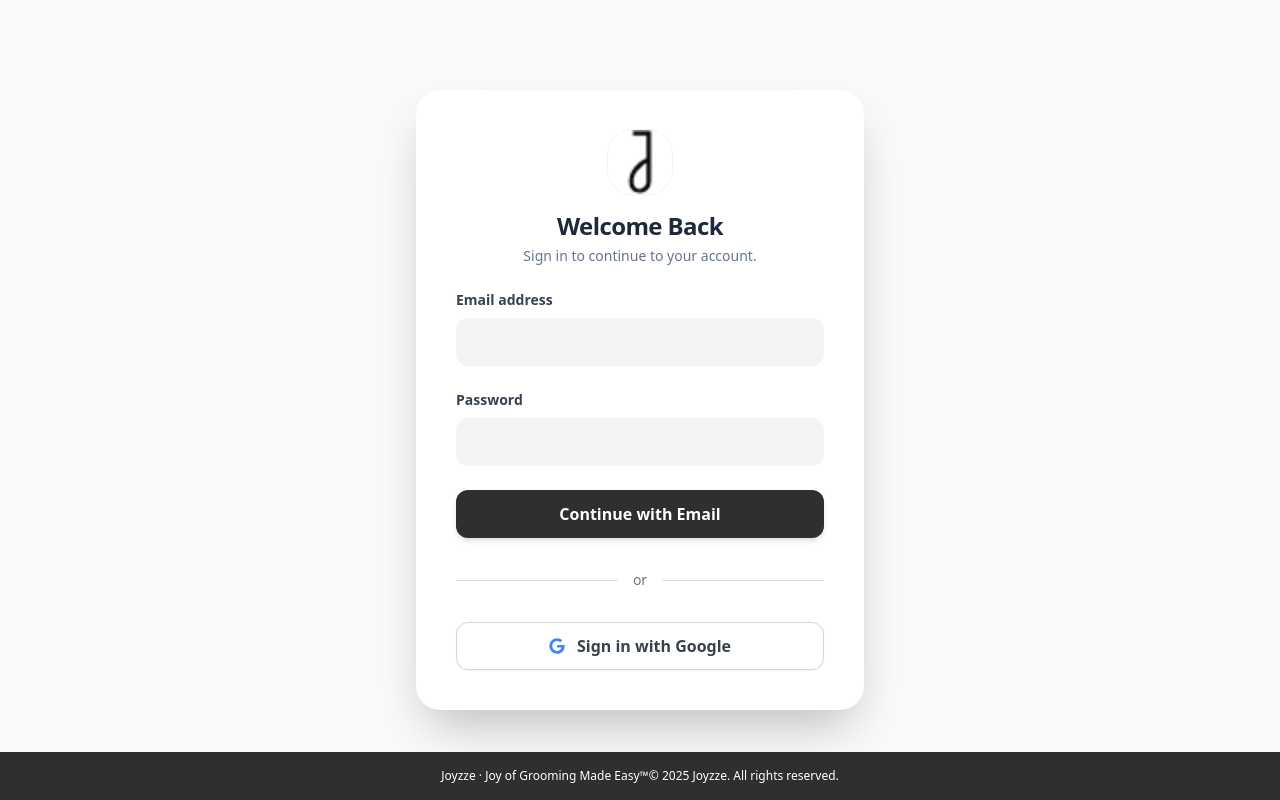
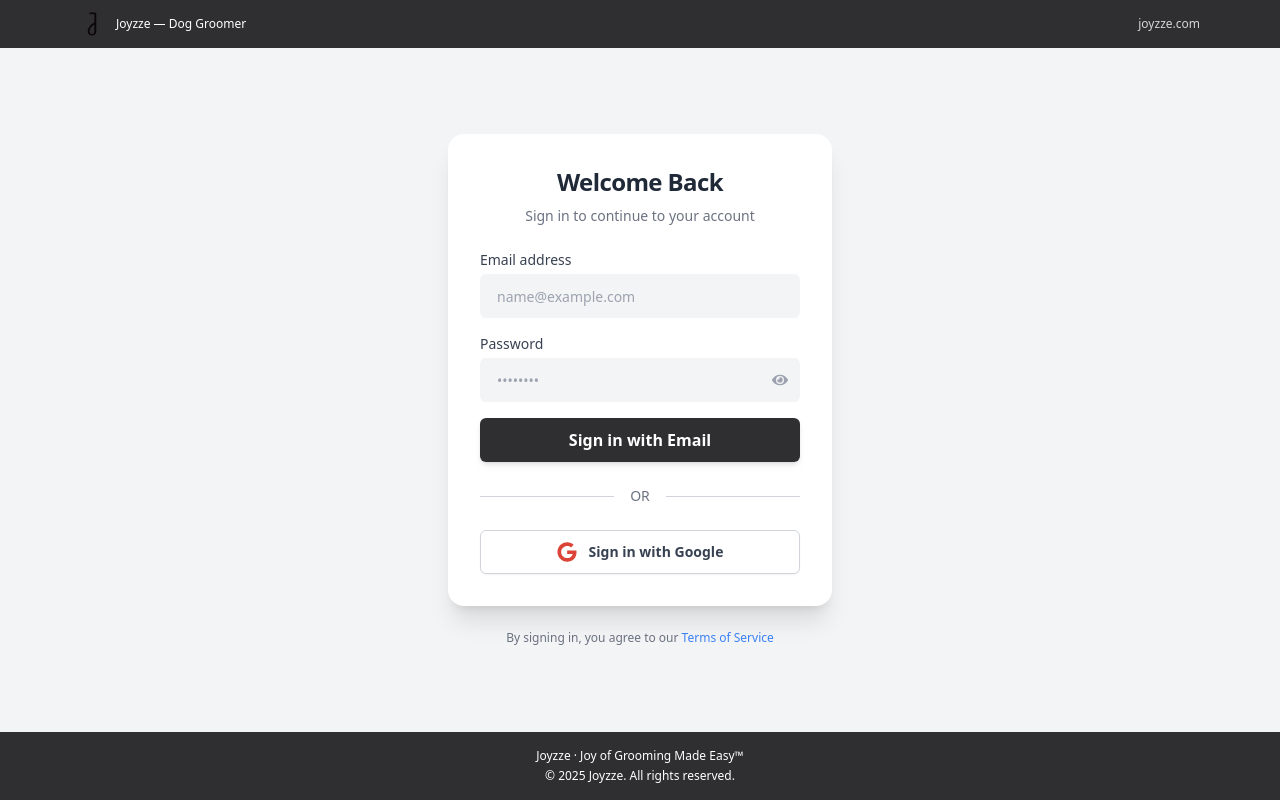
Before and after one commit to Rehan111-555/Groom-dog, a Next.js app: page /signin in a window 1280 px wide. Built offline with nearby package versions, Linux system fonts and the light colour scheme.

Commit message:
Update page.jsx

```diff
--- a/app/signin/page.jsx
+++ b/app/signin/page.jsx
@@ -3,17 +3,21 @@
 import { useState } from 'react';
 import { signIn } from 'next-auth/react';
 import { useRouter } from 'next/navigation';
-import { FaGoogle, FaSpinner } from 'react-icons/fa'; // Make sure to install react-icons: npm install react-icons
+import { FaGoogle, FaSpinner, FaEye, FaEyeSlash } from 'react-icons/fa';
 
-const BRAND = {
-  charcoal: '#2f2f31',
-  blue: '#4285F4',
+// Define a consistent color palette for the design
+const BRAND_COLORS = {
+  primary: '#2f2f31',
+  googleRed: '#DB4437',
+  inputBg: '#f8f9fa',
+  placeholder: '#a0a0a0',
 };
 
 export default function SignInPage() {
   const [loading, setLoading] = useState(false);
   const [email, setEmail] = useState('');
   const [password, setPassword] = useState('');
+  const [showPassword, setShowPassword] = useState(false);
   const router = useRouter();
 
   async function handleGoogle() {
@@ -46,80 +50,109 @@
   }
 
   return (
-    <main className="min-h-screen flex flex-col items-center justify-center p-4 bg-gray-50 font-sans">
+    <main className="min-h-screen flex flex-col bg-gray-100 font-sans">
 
-      {/* Centered Sign-in card */}
-      <section className="max-w-md w-full bg-white rounded-3xl shadow-2xl p-8 md:p-10 transform transition-transform duration-500 ease-in-out hover:scale-[1.01]">
-        <div className="flex flex-col items-center gap-4 mb-6 text-center">
-          <img
-            src="/dog-5.png"
-            alt="Joyzze logo"
-            className="w-16 h-16 rounded-3xl object-cover ring-1 ring-black/5"
-          />
-          <div>
-            <h1 className="text-2xl font-bold text-slate-800 tracking-tight">Welcome Back</h1>
-            <p className="text-sm text-slate-500 mt-1">Sign in to continue to your account.</p>
+      {/* Header */}
+      <header className="w-full text-xs text-white" style={{ backgroundColor: BRAND_COLORS.primary }}>
+        <div className="max-w-6xl mx-auto px-4 py-3 flex items-center justify-between">
+          <div className="flex items-center gap-3">
+            <img src="/dog-5.png" width={24} height={24} alt="Joyzze" className="rounded-full" />
+            <span>Joyzze — Dog Groomer</span>
           </div>
+          <a href="https://joyzze.com" className="opacity-80 hover:opacity-100 transition-opacity">joyzze.com</a>
+        </div>
+      </header>
+
+      {/* Main Content - Centered */}
+      <div className="flex-1 flex items-center justify-center p-4">
+        <div className="w-full max-w-sm">
+
+          {/* Sign-in Card */}
+          <section className="bg-white rounded-2xl shadow-xl p-8 transform transition-transform duration-300 hover:scale-[1.01]">
+            <div className="text-center mb-6">
+              <h1 className="text-2xl font-bold text-gray-800 tracking-tight">Welcome Back</h1>
+              <p className="text-sm text-gray-500 mt-2">Sign in to continue to your account</p>
             </div>
 
             {/* Email and Password Form */}
-        <form onSubmit={handleCredentials} className="space-y-6">
+            <form onSubmit={handleCredentials} className="space-y-4">
               <div>
-            <label htmlFor="email" className="block text-sm font-semibold text-gray-700 mb-2">Email address</label>
+                <label htmlFor="email" className="block text-sm font-medium text-gray-700">Email address</label>
                 <input
                   id="email"
                   type="email"
                   value={email}
                   onChange={(e) => setEmail(e.target.value)}
-              className="w-full h-12 rounded-xl px-4 text-sm bg-gray-100 border-2 border-transparent focus:border-blue-500 focus:outline-none transition-all duration-300"
+                  className="w-full h-11 rounded-md px-4 text-sm bg-gray-100 border border-transparent focus:border-blue-500 focus:ring-2 focus:ring-blue-500 focus:ring-opacity-50 transition-all duration-300 mt-1"
+                  placeholder="name@example.com"
                   required
                 />
               </div>
-          <div>
-            <label htmlFor="password" className="block text-sm font-semibold text-gray-700 mb-2">Password</label>
+
+              <div className="relative">
+                <label htmlFor="password" className="block text-sm font-medium text-gray-700">Password</label>
                 <input
                   id="password"
-              type="password"
+                  type={showPassword ? 'text' : 'password'}
                   value={password}
                   onChange={(e) => setPassword(e.target.value)}
-              className="w-full h-12 rounded-xl px-4 text-sm bg-gray-100 border-2 border-transparent focus:border-blue-500 focus:outline-none transition-all duration-300"
+                  className="w-full h-11 rounded-md px-4 text-sm bg-gray-100 border border-transparent focus:border-blue-500 focus:ring-2 focus:ring-blue-500 focus:ring-opacity-50 transition-all duration-300 mt-1"
+                  placeholder="••••••••"
                   required
                 />
+                <button
+                  type="button"
+                  onClick={() => setShowPassword(!showPassword)}
+                  className="absolute inset-y-0 right-0 top-6 pr-3 flex items-center text-gray-400 hover:text-gray-600 focus:outline-none"
+                  aria-label={showPassword ? 'Hide password' : 'Show password'}
+                >
+                  {showPassword ? <FaEyeSlash /> : <FaEye />}
+                </button>
               </div>
+
               <button
                 type="submit"
-            className="w-full h-12 rounded-xl text-white font-semibold shadow-md hover:shadow-lg transition disabled:opacity-70 disabled:cursor-not-allowed flex items-center justify-center"
-            style={{ backgroundColor: BRAND.charcoal }}
+                className="w-full h-11 rounded-md text-white font-semibold shadow-md hover:shadow-lg transition-all disabled:opacity-50 disabled:cursor-not-allowed flex items-center justify-center gap-2 mt-6"
+                style={{ backgroundColor: BRAND_COLORS.primary }}
                 disabled={loading}
               >
-            {loading ? <FaSpinner className="animate-spin" /> : 'Continue with Email'}
+                {loading ? <FaSpinner className="animate-spin" /> : 'Sign in with Email'}
               </button>
             </form>
 
             {/* Separator */}
-        <div className="my-8 flex items-center before:flex-1 before:border-t before:border-gray-300 before:content-[''] after:flex-1 after:border-t after:border-gray-300 after:content-['']">
-          <p className="mx-4 text-center text-sm text-gray-500">or</p>
+            <div className="my-6 flex items-center before:flex-1 before:border-t before:border-gray-300 before:content-[''] after:flex-1 after:border-t after:border-gray-300 after:content-['']">
+              <p className="mx-4 text-center text-sm text-gray-500">OR</p>
             </div>
 
             {/* Google Sign-in Button */}
             <button
-          className="w-full h-12 rounded-xl text-gray-700 bg-white border border-gray-300 font-semibold shadow-sm hover:bg-gray-50 transition disabled:opacity-70 disabled:cursor-not-allowed flex items-center justify-center gap-3"
+              className="w-full h-11 rounded-md text-gray-700 bg-white border border-gray-300 font-semibold shadow-sm hover:bg-gray-50 transition-all disabled:opacity-50 disabled:cursor-not-allowed flex items-center justify-center gap-3"
               onClick={handleGoogle}
               disabled={loading}
             >
-          <FaGoogle style={{ color: BRAND.blue }} />
-          {loading ? <FaSpinner className="animate-spin" /> : 'Sign in with Google'}
+              <FaGoogle className="text-xl" style={{ color: BRAND_COLORS.googleRed }} />
+              <span className="text-sm">Sign in with Google</span>
             </button>
-
           </section>
 
-      {/* Footer pinned to bottom */}
+          {/* Optional Footer/Legal Text */}
+          <div className="mt-6 text-center text-xs text-gray-500">
+            <p>
+              By signing in, you agree to our{' '}
+              <a href="#" className="text-blue-500 hover:underline">Terms of Service</a>
+            </p>
+          </div>
+        </div>
+      </div>
+
+      {/* Global Footer */}
       <footer
-        className="fixed bottom-0 w-full text-xs text-white p-4 text-center"
-        style={{ backgroundColor: BRAND.charcoal }}
+        className="w-full text-xs text-white p-4 text-center"
+        style={{ backgroundColor: BRAND_COLORS.primary }}
       >
         <span>Joyzze · Joy of Grooming Made Easy™</span>
-        <span>© {new Date().getFullYear()} Joyzze. All rights reserved.</span>
+        <span className="block mt-1">© {new Date().getFullYear()} Joyzze. All rights reserved.</span>
       </footer>
     </main>
   );
```
Lines whose indentation alone changed are shown as unchanged.
